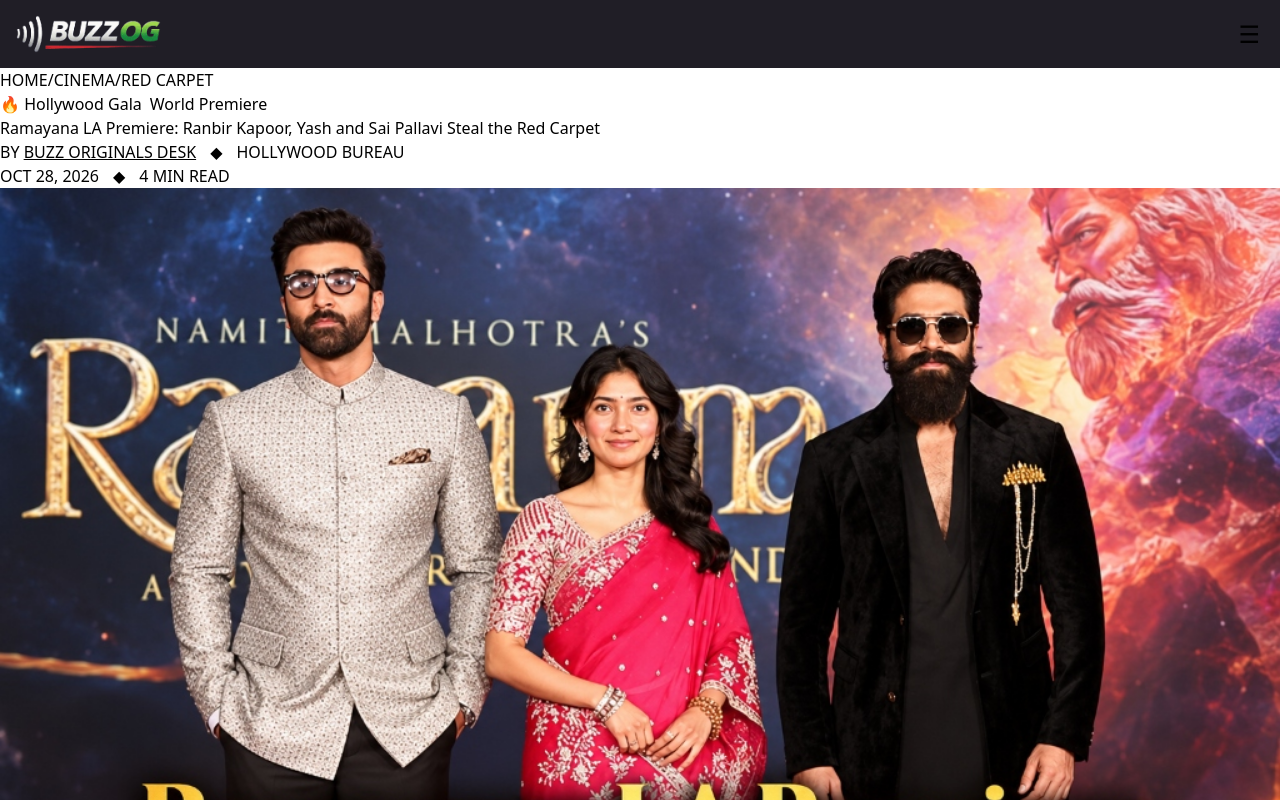
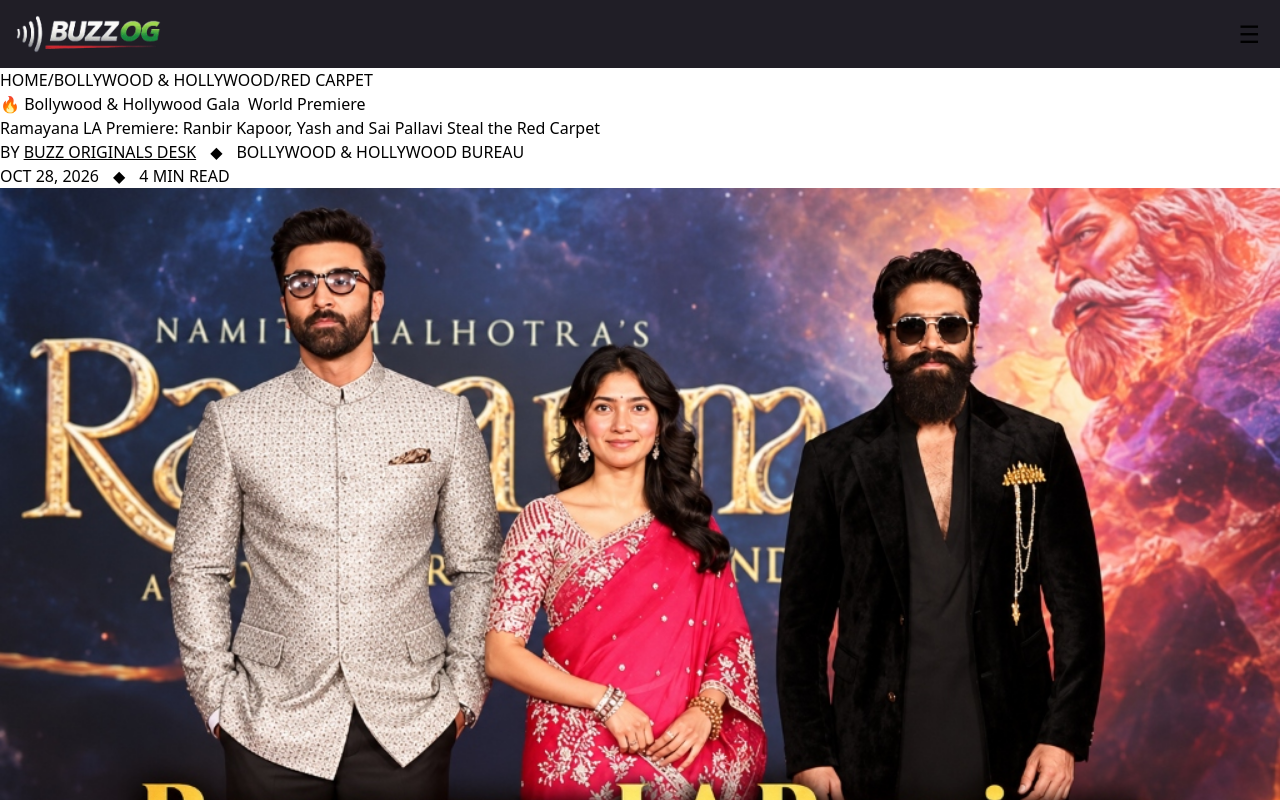
Before and after one commit to agrima-didwania/buzzog, a Next.js app: page /ramayana-la-premiere-ranbir-kapoor-yash-sai-pallavi in a window 1280 px wide. Shown: the top 800 px of the page. Built offline with nearby package versions, Linux system fonts and the light colour scheme.

Commit message:
Update Ramayana LA premiere category and badge to Bollywood & Hollywood across article and homepage

```diff
--- a/src/app/page.tsx
+++ b/src/app/page.tsx
@@ -269,7 +269,7 @@
             </div>
             <div className="feature-body">
               <div className="flex items-center gap-2 mb-2 font-mono text-xs text-[var(--lime)] font-bold tracking-wider uppercase">
-                <span>★ TOP STORY · RED CARPET DISPATCH</span>
+                <span>★ TOP STORY · BOLLYWOOD & HOLLYWOOD DISPATCH</span>
               </div>
               <h1 className="disp" style={{ color: "#fff" }}>
                 Ramayana LA Premiere: Actors Steal the Red Carpet
@@ -279,7 +279,7 @@
               </p>
               <div className="meta-row mt-auto pt-3 border-t border-white/[0.06] flex items-center justify-between">
                 <div className="flex items-center gap-3">
-                  <span>BOLLYWOOD & CINEMA</span>
+                  <span>BOLLYWOOD & HOLLYWOOD</span>
                   <span className="dot-sep">◆</span>
                   <span>4 MIN READ</span>
                   <span className="dot-sep">◆</span>
--- a/src/app/ramayana-la-premiere-ranbir-kapoor-yash-sai-pallavi/page.tsx
+++ b/src/app/ramayana-la-premiere-ranbir-kapoor-yash-sai-pallavi/page.tsx
@@ -105,7 +105,7 @@
       {
         "@type": "ListItem",
         position: 2,
-        name: "Cinema",
+        name: "Bollywood & Hollywood",
         item: "https://buzzog.com/#bollywood",
       },
       {
@@ -138,15 +138,15 @@
         <nav className="article-breadcrumb" aria-label="Breadcrumb">
           <Link href="/">HOME</Link>
           <span>/</span>
-          <Link href="/#bollywood">CINEMA</Link>
+          <Link href="/#bollywood">BOLLYWOOD & HOLLYWOOD</Link>
           <span>/</span>
           <span style={{ color: "var(--lavender)" }}>RED CARPET</span>
         </nav>
 
         {/* Article Header */}
         <header className="article-header">
-          <div style={{ display: "flex", gap: "8px", alignItems: "center" }}>
-            <span className="badge pink">🔥 Hollywood Gala</span>
+          <div style={{ display: "flex", gap: "8px", alignItems: "center", flexWrap: "wrap" }}>
+            <span className="badge pink">🔥 Bollywood & Hollywood Gala</span>
             <span className="badge">World Premiere</span>
           </div>
 
@@ -161,7 +161,7 @@
                 </Link>
               </span>
               <span style={{ color: "var(--magenta)" }}>◆</span>
-              <span>HOLLYWOOD BUREAU</span>
+              <span>BOLLYWOOD & HOLLYWOOD BUREAU</span>
             </div>
             <div style={{ display: "flex", gap: "14px", alignItems: "center" }}>
               <span>OCT 28, 2026</span>
--- a/src/app/vijay-deverakonda-rashmika-mandanna-cyber-crime-complaint-hyderabad/page.tsx
+++ b/src/app/vijay-deverakonda-rashmika-mandanna-cyber-crime-complaint-hyderabad/page.tsx
@@ -257,7 +257,7 @@
           <div className="article-related-box">
             <span className="kicker">More Entertainment Stories</span>
             <Link href="/ramayana-la-premiere-ranbir-kapoor-yash-sai-pallavi">
-              Inside Ramayana’s LA Premiere: Jada Pinkett Smith & Hollywood stars attend →
+              Inside Ramayana’s LA Premiere: Bollywood & Hollywood stars celebrate global launch →
             </Link>
             <Link href="/godzilla-minus-zero-india-release-delayed-ramayana">
               Godzilla Minus Zero skips Diwali clash: solo IMAX run for Ranbir&apos;s Ramayana →
```
